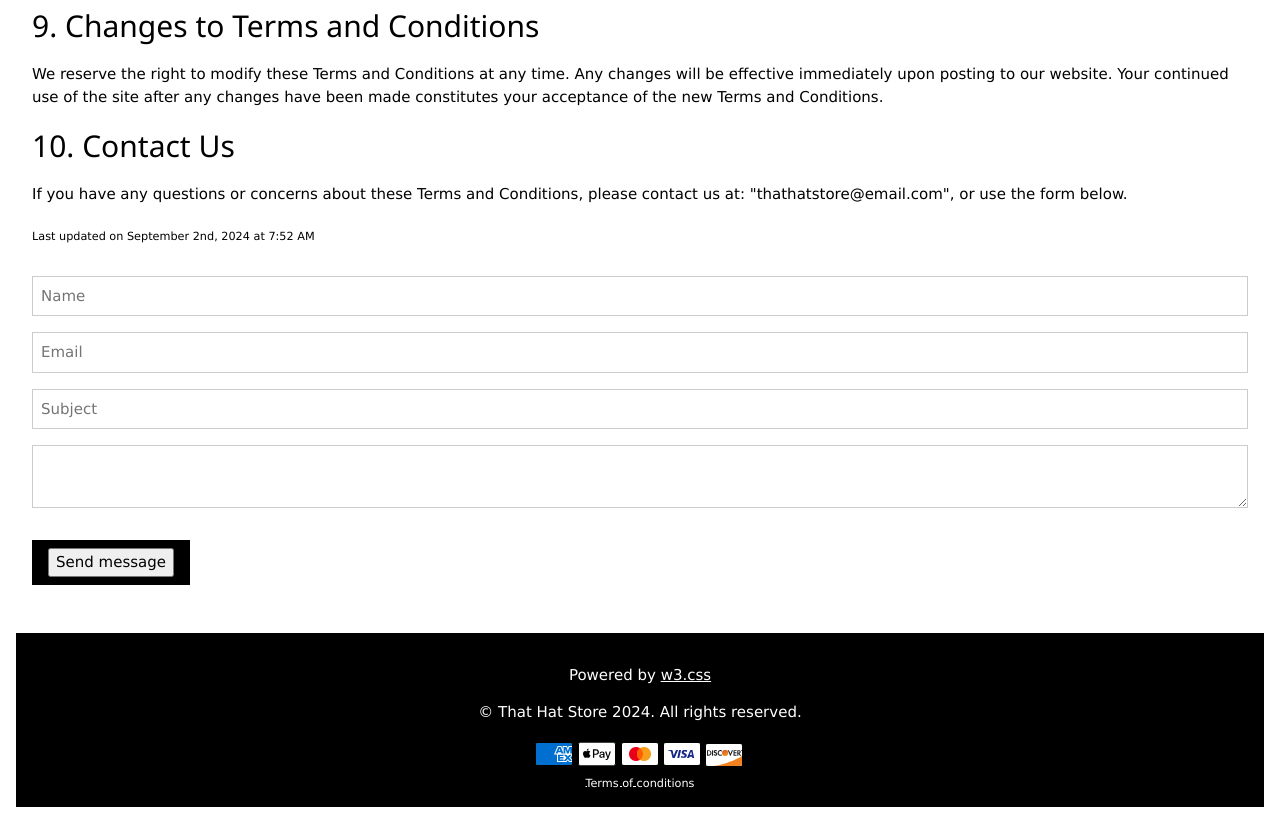
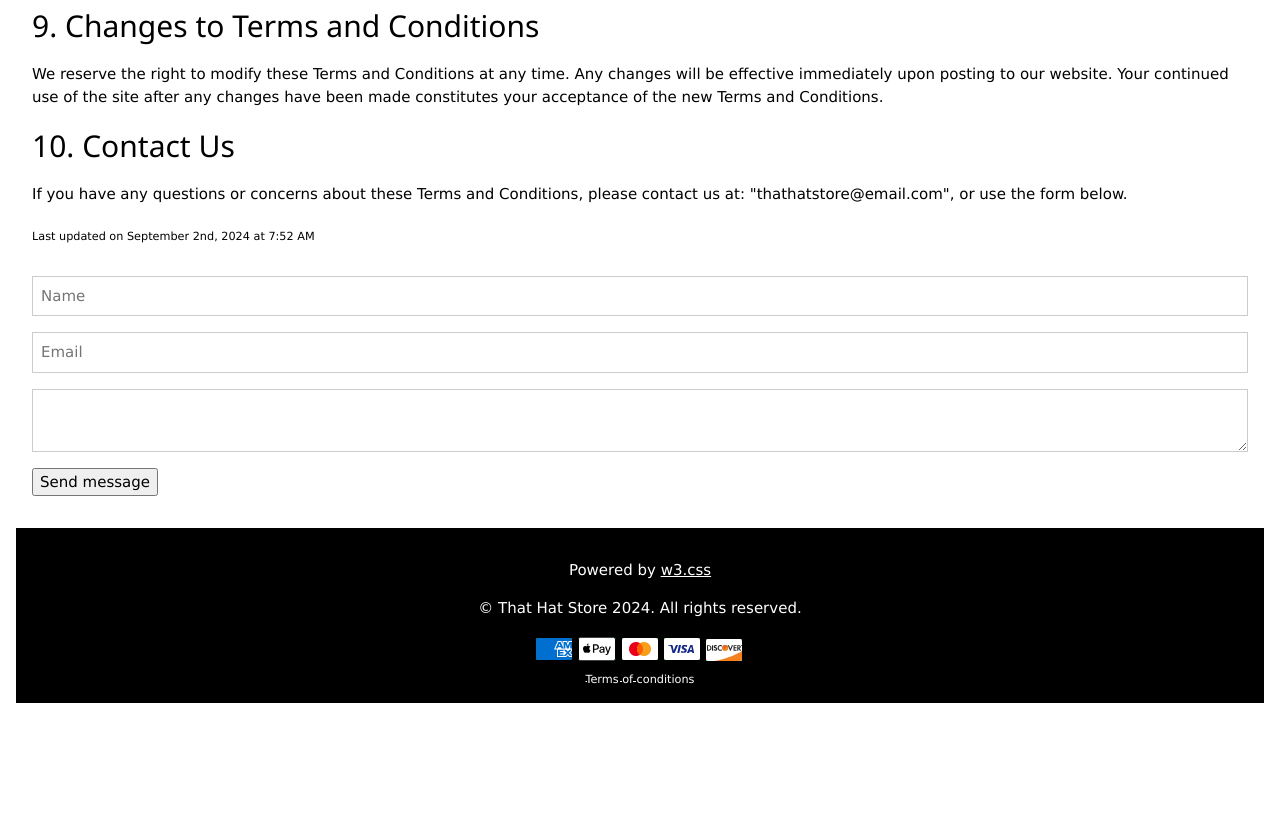
Before and after one commit to That-Hat-Store/that-hat-store.github.io, a plain HTML site: page policy.html in a window 1280 px wide. Shown: the part 1204-2019 px from the top of the page. After the commit the page ends 1915 px from the top, so only its background shows below. Drawn offline with nearby package versions, Linux system fonts and the light colour scheme.

Commit message:
fix email form

```diff
--- a/policy.html
+++ b/policy.html
@@ -121,11 +121,8 @@
     <input type="hidden" name="contact_number" value="697483">
     <input class="w3-input w3-border" type="text" placeholder="Name" name="user_name" required name="Name">
     <input class="w3-input w3-section w3-border" type="email" placeholder="Email" name="user_email" required name="Email">
-    <input class="w3-input w3-section w3-border" type="text" placeholder="Subject" required name="Subject">
     <textarea class="w3-input w3-section w3-border" name="message"></textarea>
-    <button class="w3-button w3-black w3-section" type="submit">
-      <input type="submit" value="Send message">
-    </button>
+    <input type="submit" value="Send message">
  </form>
  <script type="text/javascript" src="https://cdn.jsdelivr.net/npm/@emailjs/browser@4/dist/email.min.js"></script>
  <script type="text/javascript">
```
